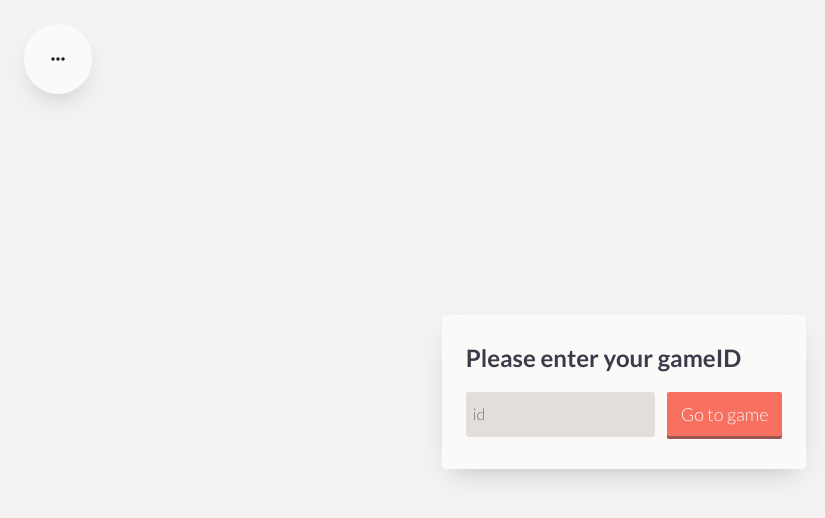
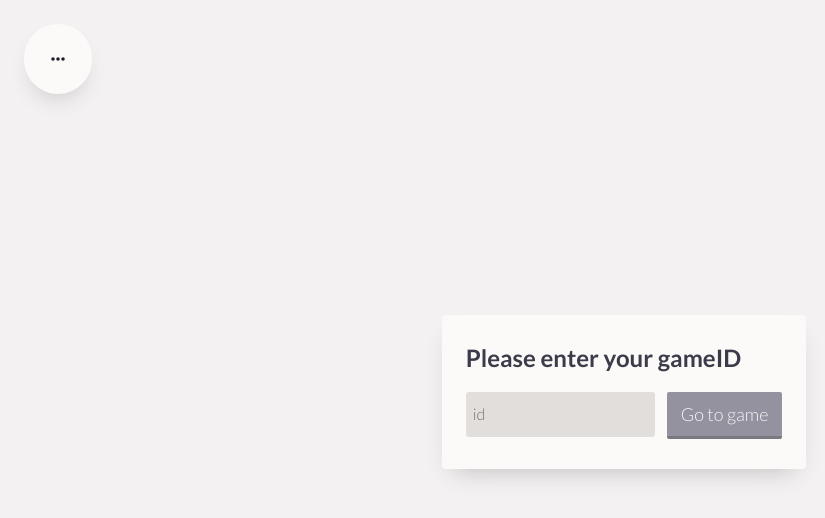
Before and after one commit to clk1006/teris, a Next.js app: page / in a window 1280 px wide. Shown: the top 518 px of the page, without its empty margins (0-825 px from the left). Built offline with nearby package versions, Linux system fonts and the light colour scheme.

Commit message:
transfered fixed id form to main

```diff
--- a/pages/index.js
+++ b/pages/index.js
@@ -8,10 +8,20 @@ import {faBook, faCirclePlay, faCodeBranch, faEllipsis} from '@fortawesome/free-
 export default function Home() {
     const [gameID, setGameID] = useState(0)
     const [isActive, toggleActive] = useState(true);
+    const [inputErrorState, setInputErrorState] = useState(2);
 
     const handleToggle = () => {
         toggleActive(!isActive);
     };
+
+    function checkForIDFormat(input) {
+        if (!isNaN(input) && input != "" && input != null) {
+            setInputErrorState(0);
+            setGameID(input)
+        } else {
+            setInputErrorState(1);
+        }
+    }
 
     return (
         <div className={styles.container}>
@@ -58,21 +68,21 @@ export default function Home() {
                     <div className="screen-container">
                         <h2>Please enter your gameID</h2>
                         <div className="inline-block">
-                            <input className="input-field" type="number" placeholder="id" onChange = {
+                            <input className="input-field" placeholder="id" onChange = {
                                 e => {
-                                    let id = parseInt(e.target.value);
+                                    let input = e.target.value;
 
-                                    setGameID(id)
-
-                                    if (gameID == null) {
-                                        setGameID(0);
-                                    }
+                                    checkForIDFormat(input)
                                 }
                             }/>
-                            <a className="action-btn" href={
+                            <a className={`action-btn ${inputErrorState != 0 && "disabled"}`} href={
                                 "game?gameId=" + gameID
                             }>Go to game</a>
                         </div>
+                        {
+                            inputErrorState == 1 &&
+                            <p className="error">Please enter a number.</p>
+                        }
                     </div>
                 </div>
             </main>
--- a/styles/main.css
+++ b/styles/main.css
@@ -233,6 +233,15 @@ p {
     box-shadow: 0 3px 0 0 rgb(var(--shadow-color-2));
 }
 
+.action-btn.disabled {
+    pointer-events: none;
+
+    background-color: rgba(var(--text-color-200), 0.7);
+    box-shadow: 0 3px 0 0 rgba(var(--shadow-color-1), 0.6);
+
+    transition: 0.4s;
+}
+
 .btn-emblem {
     height: 18px;
     width: 18px;
@@ -346,6 +355,10 @@ p {
 
     background-color: rgb(var(--text-color-300), var(--alpha-4));
 
+    font-family: 'Lato', sans-serif;
+    font-weight: 300;
+    font-size: 16px;
+
     border-radius: 3px;
     border: 1px solid rgb(var(--primary-color), 0);
 
@@ -359,7 +372,9 @@ p {
 
 input::-webkit-outer-spin-button,
 input::-webkit-inner-spin-button {
-    -webkit-appearance: none;
+    user-select: text;
+
+    appearance: none;
     margin: 0;
 }
 
```
